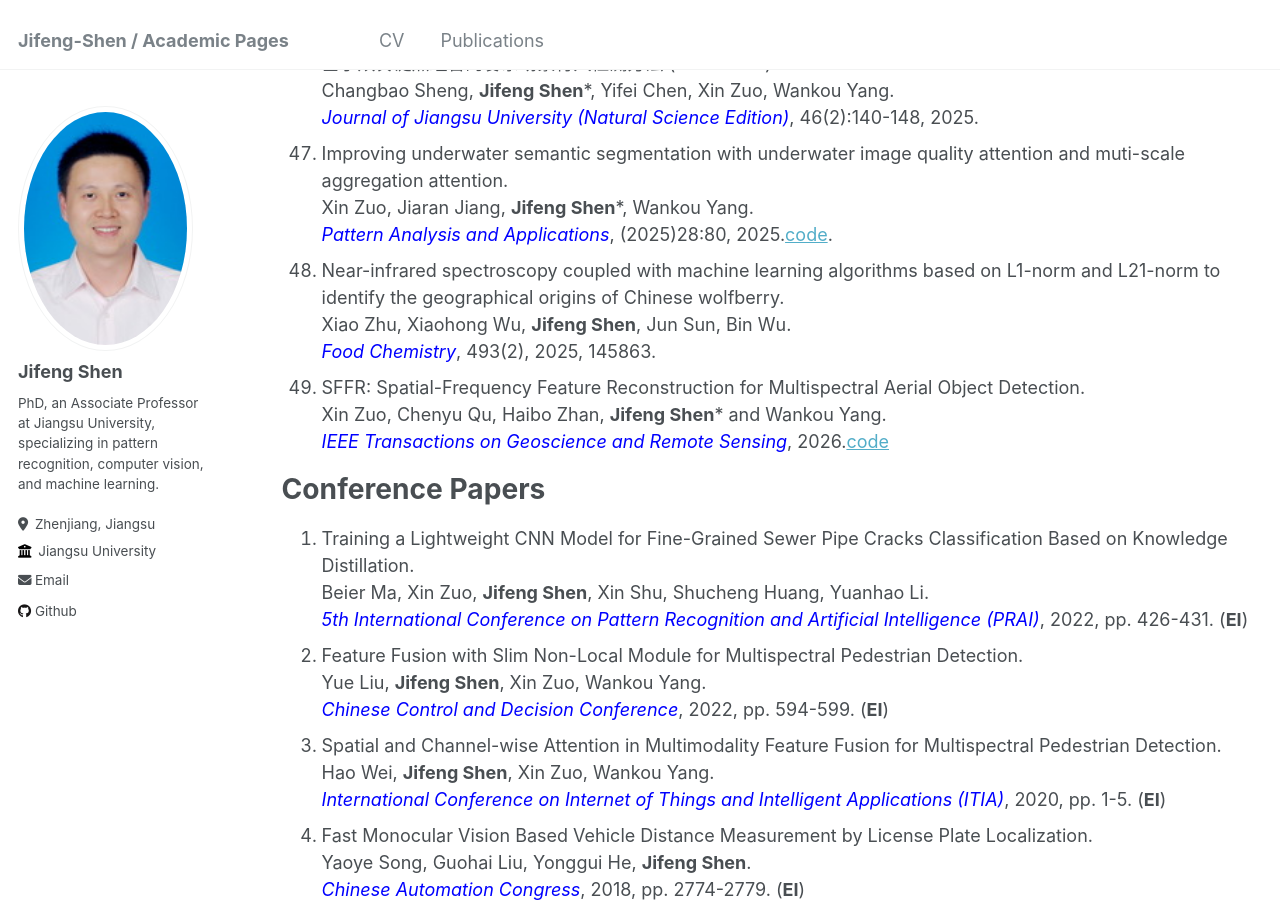
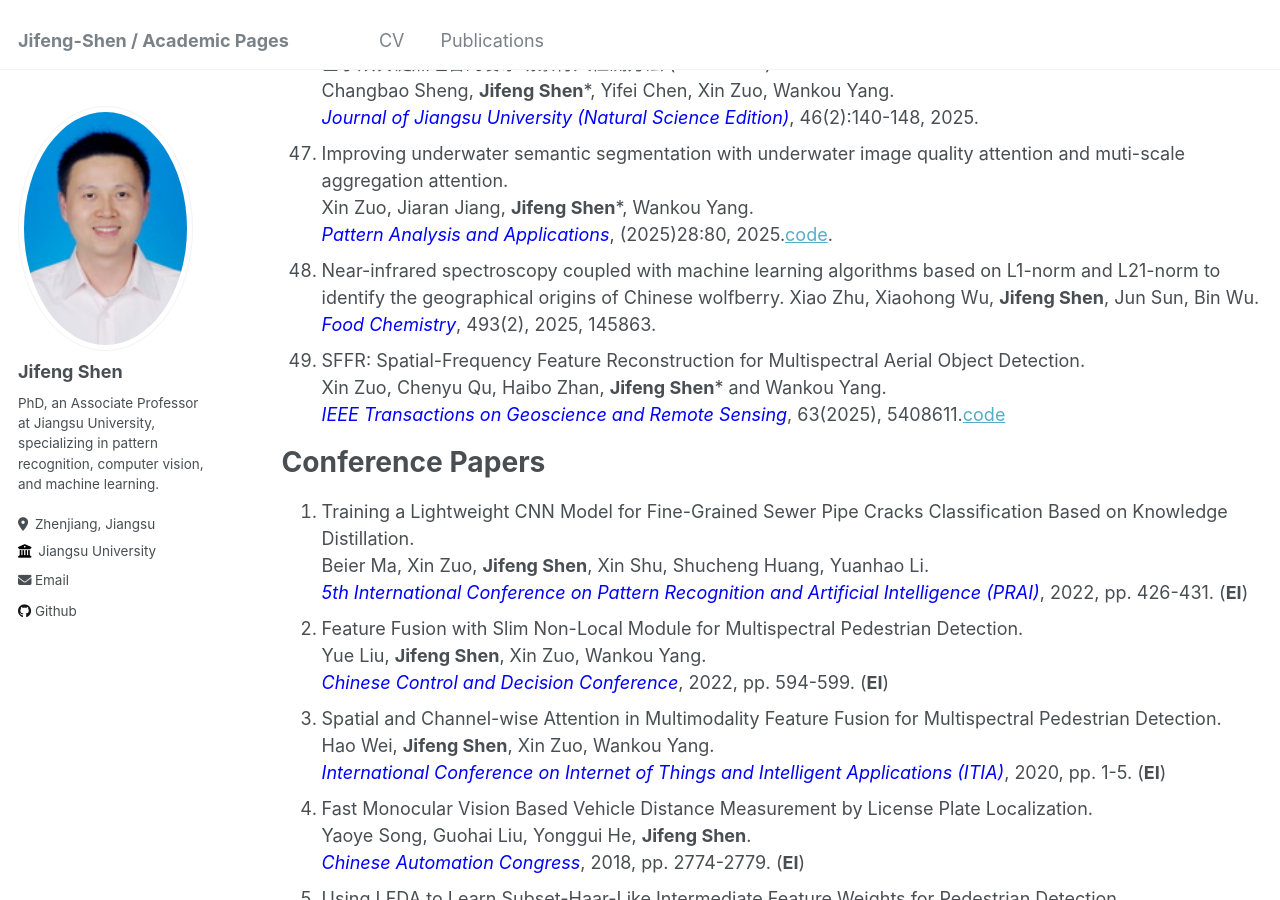
Before and after one commit to jifeng-shen/jifeng-shen.github.io, a Jekyll site: the page built from _pages/publications.md, in a window 1280 px wide and 900 px high, scrolled down 4659 px. Built offline with Jekyll 4.4.1, drawn with Linux system fonts in a browser that asks for light colours.

Commit message:
Update publications.md

```diff
--- a/_pages/publications.md
+++ b/_pages/publications.md
@@ -159,7 +159,7 @@ author_profile: true
     *<font color="blue">Food Chemistry</font>*, 493(2), 2025, 145863.
 51. SFFR: Spatial-Frequency Feature Reconstruction for Multispectral Aerial Object Detection.
     Xin Zuo, Chenyu Qu, Haibo Zhan, **Jifeng Shen**\* and Wankou Yang.
-    *<font color="blue">IEEE Transactions on Geoscience and Remote Sensing</font>*, 2026.[code](https://github.com/qchenyu1027/SFFR)
+    *<font color="blue">IEEE Transactions on Geoscience and Remote Sensing</font>*, 63(2025), 5408611.[code](https://github.com/qchenyu1027/SFFR)
 
 # Conference Papers
 
```
